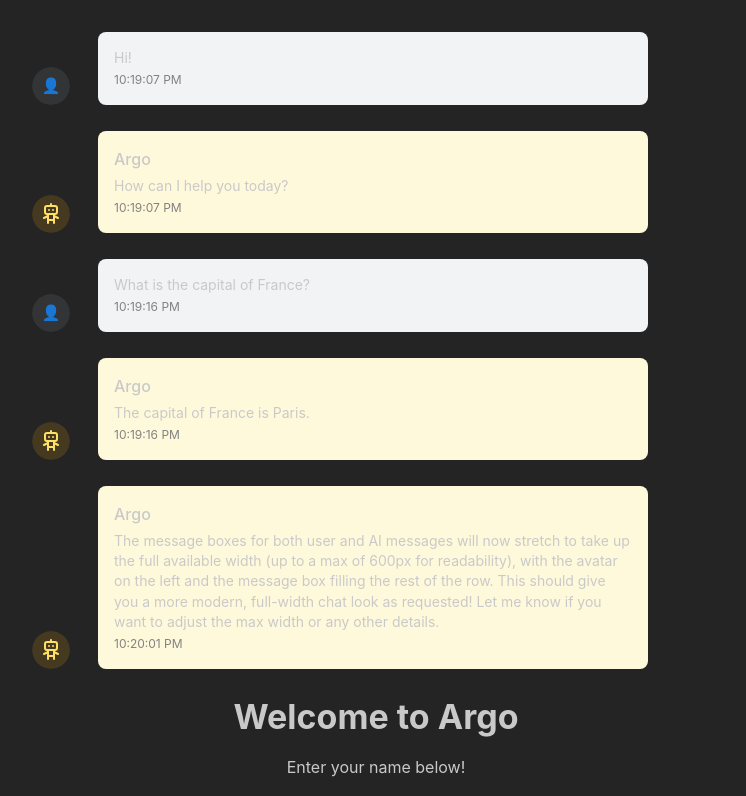
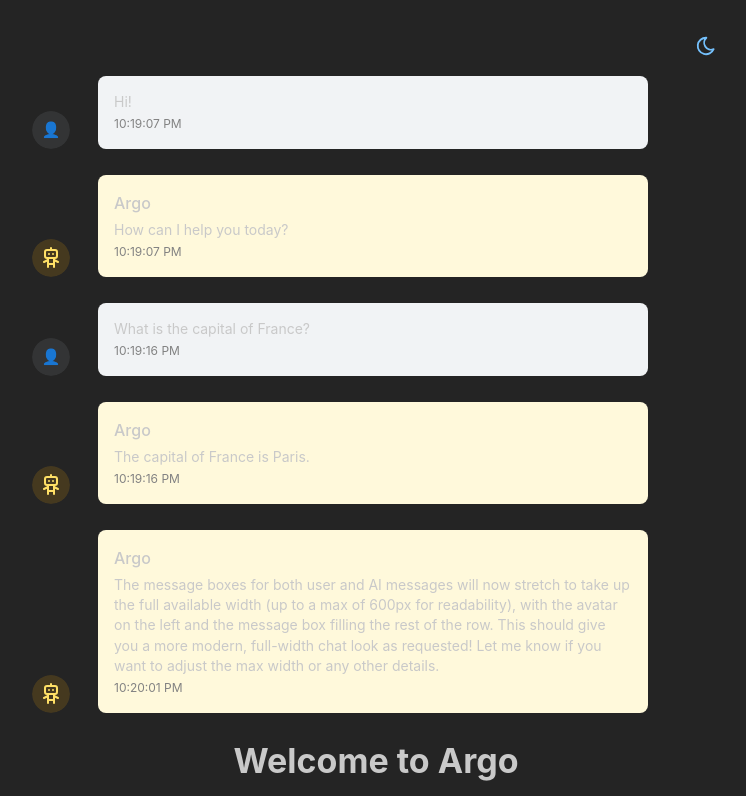
Before and after one commit to leonidas1712/argo, a React (Vite) app: page / in a window 1280 px wide. Shown: the top 796 px of the page, without its empty margins (264-1010 px from the left). Built offline with nearby package versions, Linux system fonts and the light colour scheme.

Commit message:
add color scheme toggle

```diff
--- a/src/App.tsx
+++ b/src/App.tsx
@@ -14,8 +14,11 @@ import {
   Paper,
   Group,
   Avatar,
+  Flex,
 } from "@mantine/core";
 import { IconRobot } from "@tabler/icons-react";
+
+import ColorSchemeToggle from "./components/ColorSchemeToggle";
 
 // User message component
 function UserMessage({
@@ -96,6 +99,11 @@ function App() {
 
   return (
     <Container size="sm" py="xl">
+      {/* Top bar with dark mode toggle */}
+      <Flex justify="flex-end" mb="md">
+        <ColorSchemeToggle />
+      </Flex>
+
       <Stack w="100%" mx="auto" mb="md">
         <UserMessage time="10:19:07 PM">Hi!</UserMessage>
         <AIMessage time="10:19:07 PM">How can I help you today?</AIMessage>
--- /dev/null
+++ b/src/components/ColorSchemeToggle.tsx
@@ -0,0 +1,27 @@
+import { ActionIcon, Tooltip, useMantineColorScheme } from "@mantine/core";
+import { IconMoon, IconSun } from "@tabler/icons-react";
+
+function ColorSchemeToggle() {
+  const { colorScheme, toggleColorScheme } = useMantineColorScheme();
+
+  const size = 22;
+
+  return (
+    <Tooltip label="Toggle color scheme" position="left">
+      <ActionIcon
+        variant="subtle"
+        size="md"
+        aria-label="Toggle color scheme"
+        onClick={toggleColorScheme}
+      >
+        {colorScheme === "dark" ? (
+          <IconMoon size={size} />
+        ) : (
+          <IconSun size={size} />
+        )}
+      </ActionIcon>
+    </Tooltip>
+  );
+}
+
+export default ColorSchemeToggle;
```
